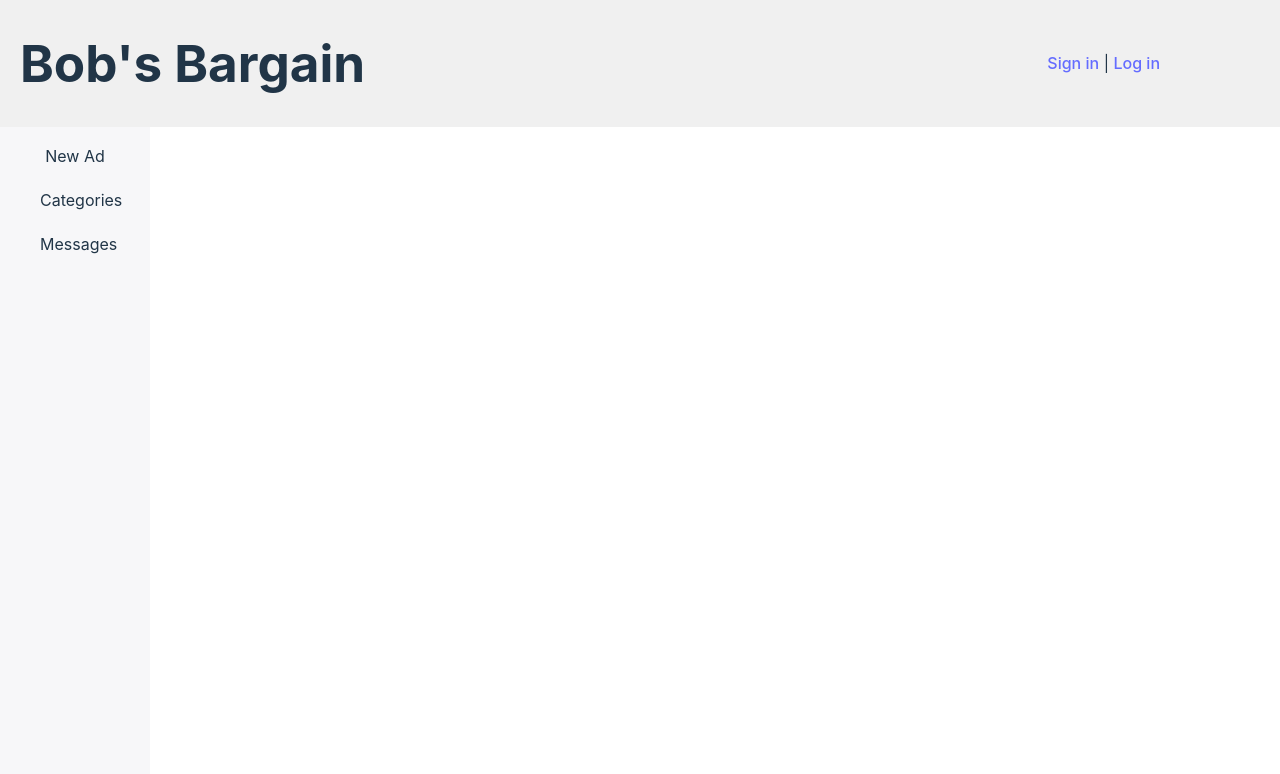
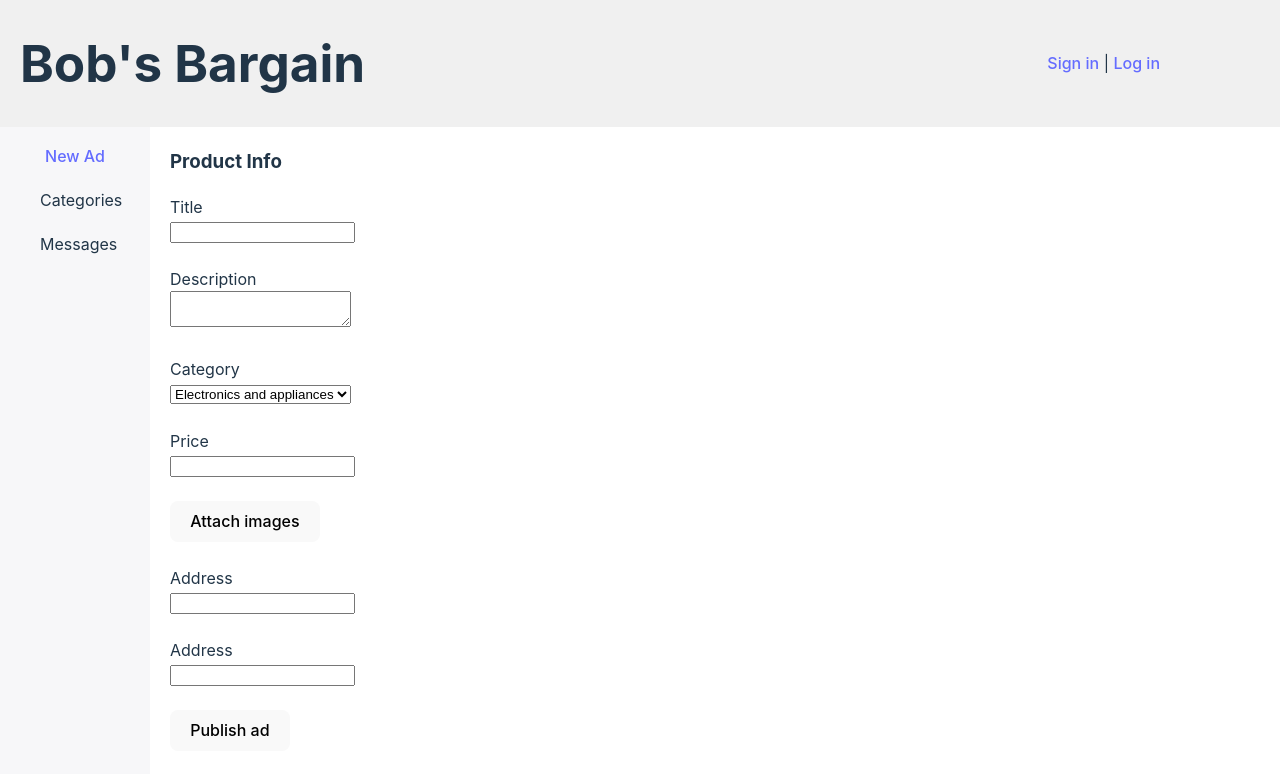
Before and after one commit to maha897/frontend-bobs-bargain, a React (Vite) app: page /new-ad in a window 1280 px wide. Shown: the top 774 px of the page. Built offline with nearby package versions, Linux system fonts and the light colour scheme.

Commit message:
checkpoint

```diff
--- a/src/App.jsx
+++ b/src/App.jsx
@@ -7,6 +7,7 @@ import { createContext, useState } from 'react'
 import data from './assets/data/products'
 import SignInPage from './components/SignInPage'
 import LoginPage from './components/LogInPage'
+import AdForm from './components/AdForm'
 
 const Context = createContext()
 
@@ -23,6 +24,7 @@ function App() {
             <Route path="/" element={<BrowsePage />}/>
             <Route path="/sign-in" element={<SignInPage />} />
             <Route path='/log-in' element={<LoginPage />} />
+            <Route path="/new-ad" element={<AdForm />} />
           </Routes>
         </div>
       </div>
--- a/src/components/AdForm.jsx
+++ b/src/components/AdForm.jsx
@@ -13,9 +13,9 @@ function AdForm() {
           <br />
           <label htmlFor="category">Category</label> <br />
           <select name="category">
-            <option value="electronics">Electronics</option>
-            <option value="clothing">Clothing</option>
-            <option value="furniture">Furniture</option>
+            <option value="electronics">Electronics and appliances</option>
+            <option value="clothing">Clothing and accessories</option>
+            <option value="furniture">Furniture and interior</option>
           </select>
           <br />
           <br />
--- a/src/components/SideMenu.jsx
+++ b/src/components/SideMenu.jsx
@@ -7,7 +7,9 @@ function SideMenu() {
           <li className="side-menu-li side-menu-first">
             <Link to={"/"}>Browse</Link>
           </li>
-          <li className="side-menu-li">New Ad</li>
+          <li className="side-menu-li">
+            <Link to={"/new-ad"} >New Ad</Link>
+          </li>
           <li className="side-menu-li">Categories</li>
           <li className="side-menu-li">Messages</li>
         </ul>
```
